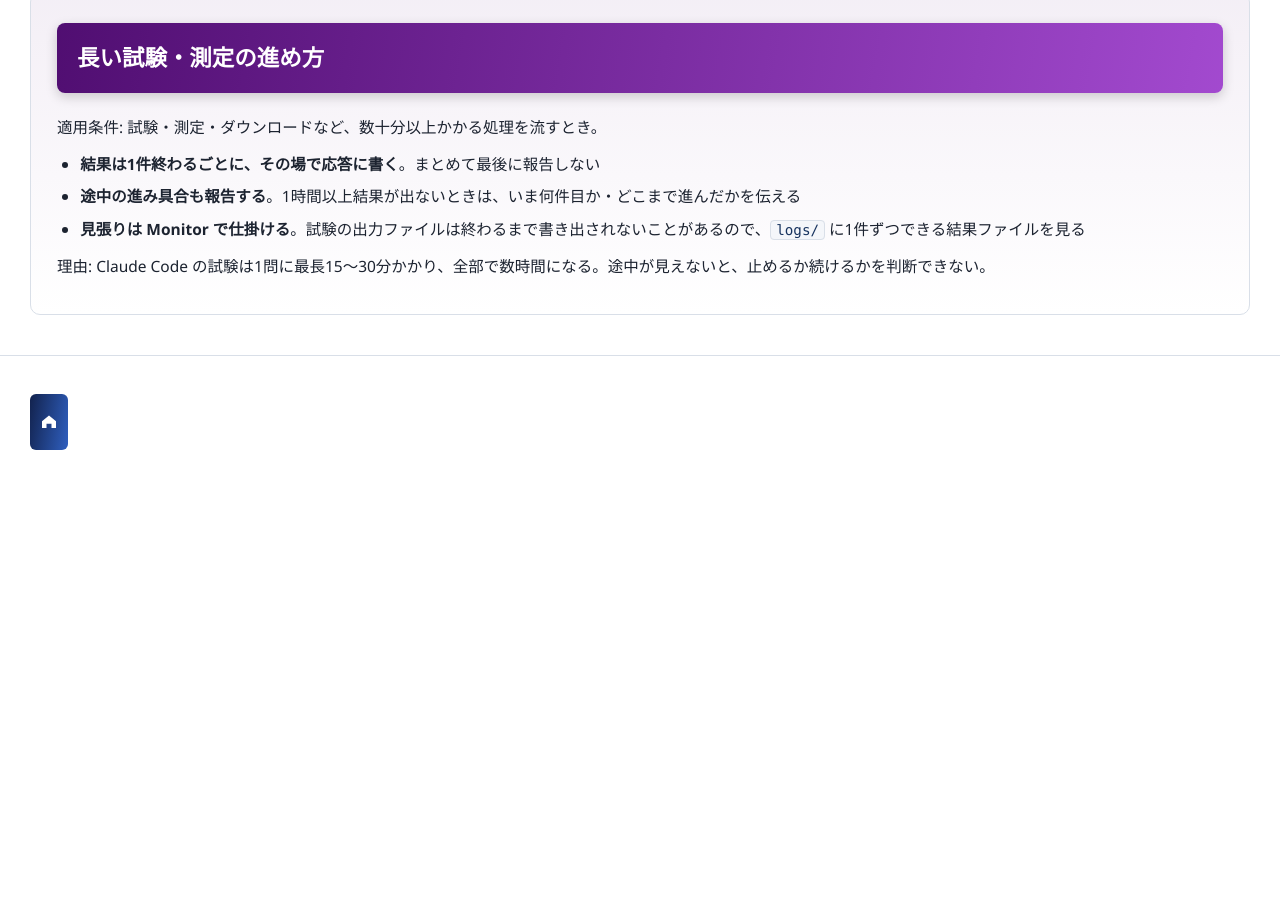
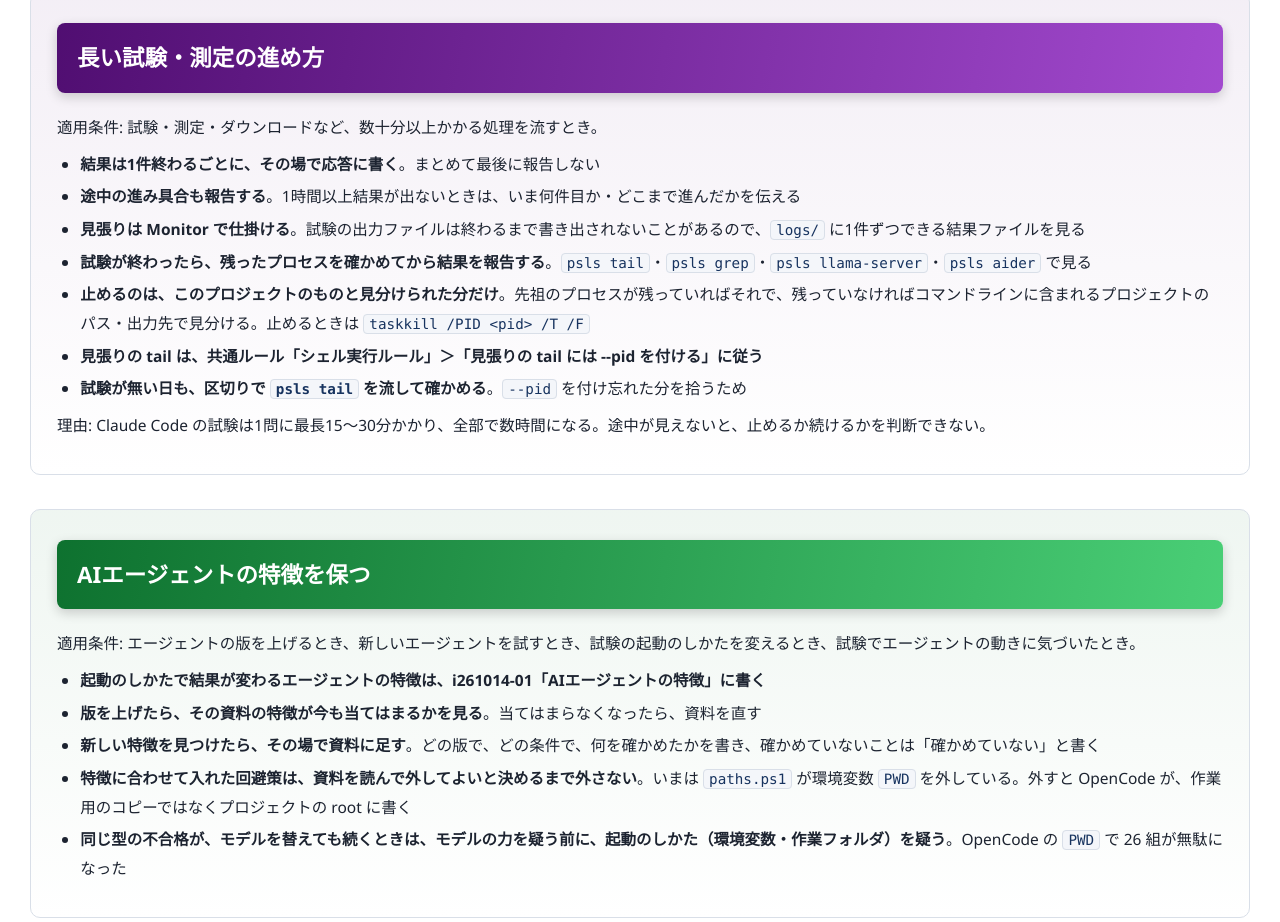
Before and after one commit to LightSpeedC/20260824-local-llm-llama-cp, a plain HTML site: page notes/90_rules/local-rules.html in a window 1280 px wide. Shown: the part 310-1232 px from the top of the page. Before the commit the page ends 838 px from the top, so only its background shows below. Drawn offline with Linux system fonts and the light colour scheme.

Commit message:
ローカルルールに、見張りの tail の扱いと、AIエージェントの特徴を保つ決めごとを書く
- 試験のあとに残ったプロセスを確かめる手順と、見張りの tail は共通ルールに従うことを書く
- AIエージェントの特徴（OpenCode が環境変数 PWD を見る等）を資料に残し、版を上げるたびに見直すことを書く

Co-Authored-By: Claude Sonnet 5.5 <noreply@anthropic.com>

```diff
--- a/notes/90_rules/local-rules.html
+++ b/notes/90_rules/local-rules.html
@@ -221,7 +221,7 @@ footer a{color:var(--navy2, #2f5fbf);background:transparent;}
 	<div class="inner">
 		<h1>ローカルルール — ローカルLLM 実行環境</h1>
 		<div class="lead">このプロジェクトでだけ通る決めごと。共通ルールと食い違うときはこちらが優先する</div>
-		<div class="date">📅 作成: 2026-09-29 / 更新: 2026-09-29</div>
+		<div class="date">📅 作成: 2026-09-29 / 更新: 2026-10-15</div>
 	</div>
 </div>
 
@@ -236,8 +236,24 @@ footer a{color:var(--navy2, #2f5fbf);background:transparent;}
 	<li><strong>結果は1件終わるごとに、その場で応答に書く</strong>。まとめて最後に報告しない</li>
 	<li><strong>途中の進み具合も報告する</strong>。1時間以上結果が出ないときは、いま何件目か・どこまで進んだかを伝える</li>
 	<li><strong>見張りは Monitor で仕掛ける</strong>。試験の出力ファイルは終わるまで書き出されないことがあるので、<code>logs/</code> に1件ずつできる結果ファイルを見る</li>
+	<li><strong>試験が終わったら、残ったプロセスを確かめてから結果を報告する</strong>。<code>psls tail</code>・<code>psls grep</code>・<code>psls llama-server</code>・<code>psls aider</code> で見る</li>
+	<li><strong>止めるのは、このプロジェクトのものと見分けられた分だけ</strong>。先祖のプロセスが残っていればそれで、残っていなければコマンドラインに含まれるプロジェクトのパス・出力先で見分ける。止めるときは <code>taskkill /PID &lt;pid&gt; /T /F</code></li>
+	<li><strong>見張りの tail は、共通ルール「シェル実行ルール」＞「見張りの tail には --pid を付ける」に従う</strong></li>
+	<li><strong>試験が無い日も、区切りで <code>psls tail</code> を流して確かめる</strong>。<code>--pid</code> を付け忘れた分を拾うため</li>
 </ul>
 <p>理由: Claude Code の試験は1問に最長15〜30分かかり、全部で数時間になる。途中が見えないと、止めるか続けるかを判断できない。</p>
+</section>
+
+<section class="ch02" id="ch02">
+<h1>AIエージェントの特徴を保つ</h1>
+<p>適用条件: エージェントの版を上げるとき、新しいエージェントを試すとき、試験の起動のしかたを変えるとき、試験でエージェントの動きに気づいたとき。</p>
+<ul>
+	<li><strong>起動のしかたで結果が変わるエージェントの特徴は、i261014-01「AIエージェントの特徴」に書く</strong></li>
+	<li><strong>版を上げたら、その資料の特徴が今も当てはまるかを見る</strong>。当てはまらなくなったら、資料を直す</li>
+	<li><strong>新しい特徴を見つけたら、その場で資料に足す</strong>。どの版で、どの条件で、何を確かめたかを書き、確かめていないことは「確かめていない」と書く</li>
+	<li><strong>特徴に合わせて入れた回避策は、資料を読んで外してよいと決めるまで外さない</strong>。いまは <code>paths.ps1</code> が環境変数 <code>PWD</code> を外している。外すと OpenCode が、作業用のコピーではなくプロジェクトの root に書く</li>
+	<li><strong>同じ型の不合格が、モデルを替えても続くときは、モデルの力を疑う前に、起動のしかた（環境変数・作業フォルダ）を疑う</strong>。OpenCode の <code>PWD</code> で 26 組が無駄になった</li>
+</ul>
 </section>
 
 </div>
```
Also changed, not shown: 1 other file.
